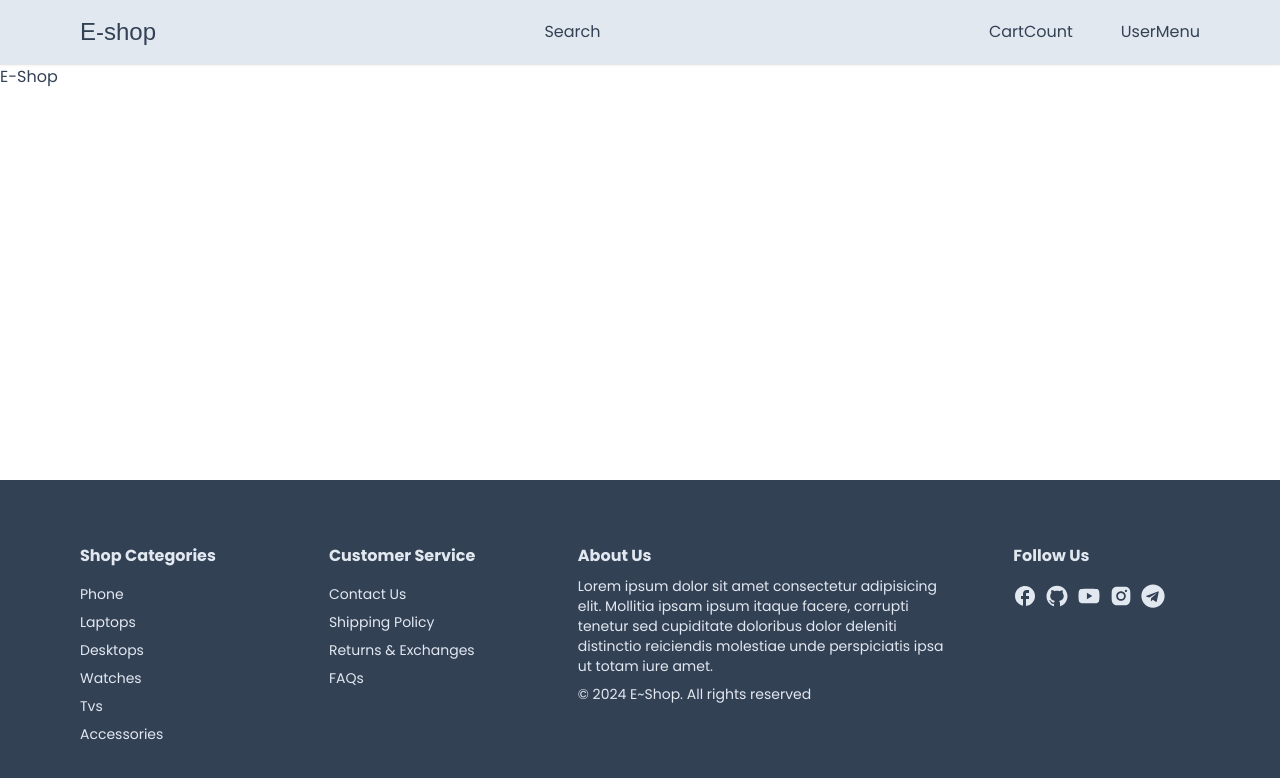
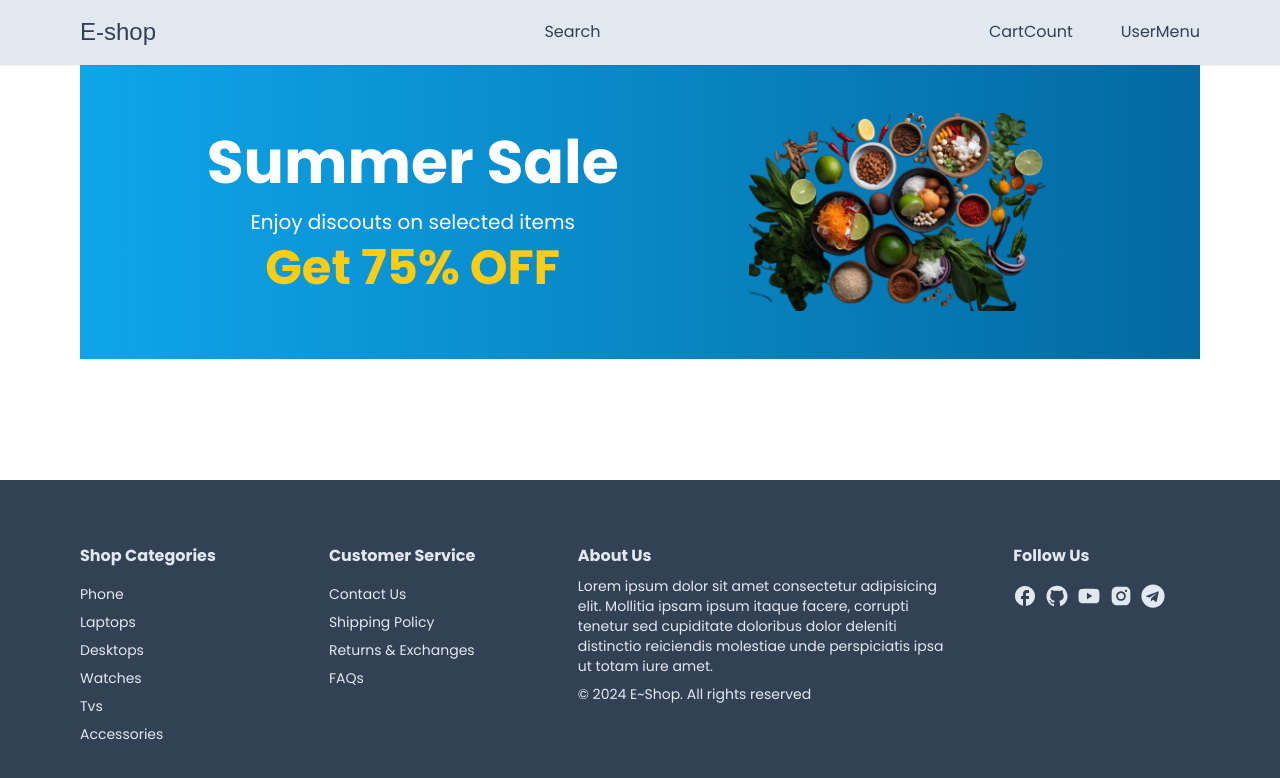
Before and after one commit to ayekaday/e-shop, a Next.js app: page / in a window 1280 px wide. Shown: the top 778 px of the page. Built offline with nearby package versions, Linux system fonts and the light colour scheme; a web font is replaced by a local one.

Commit message:
finit banner

```diff
--- a/app/components/nav/HomeBanner.tsx
+++ b/app/components/nav/HomeBanner.tsx
@@ -0,0 +1,31 @@
+import Image from "next/image";
+
+const HomeBanner = () => {
+  return (
+    <div className="relative bg-gradient-to-r from-sky-500 to-sky-700 mb-8">
+      <div className="mx-auto px-8 py-12 flex flex-col gap-2 md:flex-row items-center justify-evenly">
+        <div className="mb-8 md:mb-0 text-center">
+          <h1 className="text-4xl md:text-6xl font-bold text-white mb-4">
+            Summer Sale
+          </h1>
+          <p className="text-lg md:text-xl text-white mb-2">
+            Enjoy discouts on selected items
+          </p>
+          <p className="text-2xl md:text-5xl text-yellow-400 font-bold">
+            Get 75% OFF
+          </p>
+        </div>
+        <div className="w-1/3 relative aspect-video">
+          <Image
+            src="/banner.image3.png"
+            fill
+            alt="Banner Image"
+            className="object-contain"
+          />
+        </div>
+      </div>
+    </div>
+  );
+};
+
+export default HomeBanner;
--- a/app/page.tsx
+++ b/app/page.tsx
@@ -1,3 +1,12 @@
+import HomeBanner from "./components/nav/HomeBanner";
+import Container from "./Container";
+
 export default function Home() {
-  return <div>E-Shop</div>;
+  return (
+    <div>
+      <Container>
+        <HomeBanner />
+      </Container>
+    </div>
+  );
 }
```
Also changed, not shown: public/banner.image3.png (added).
